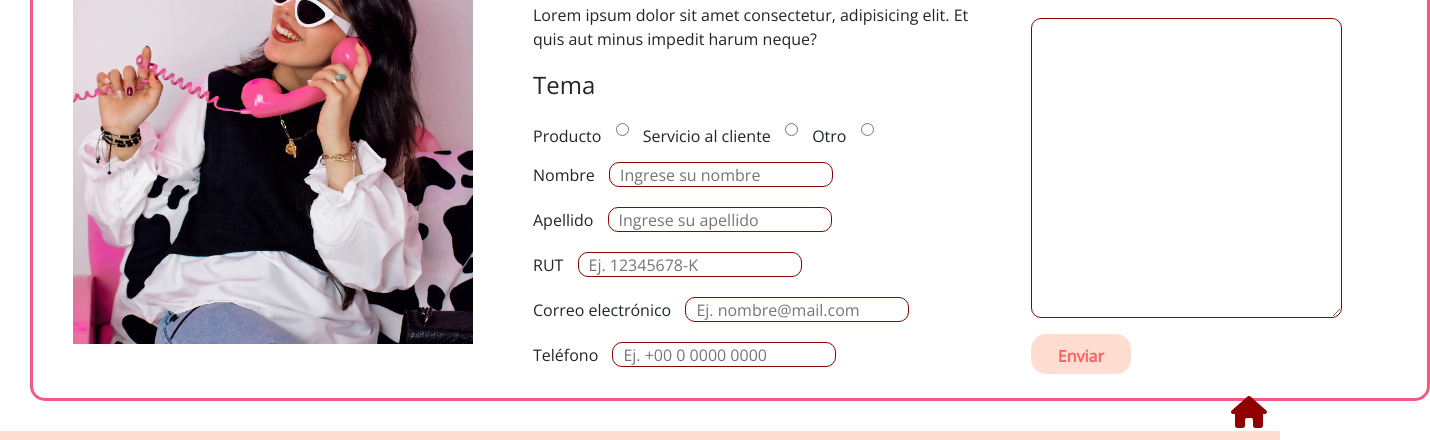
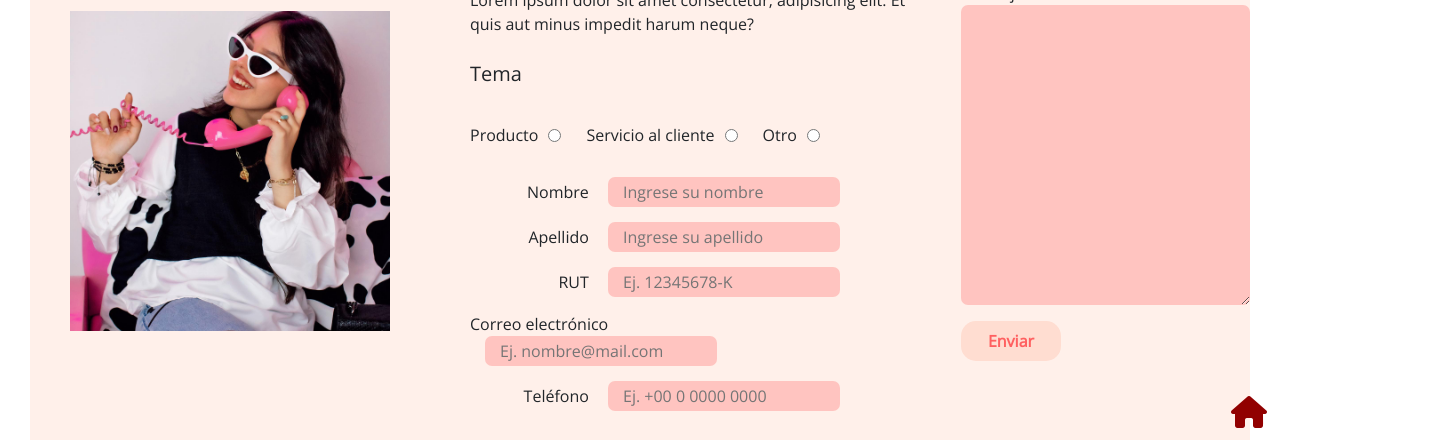
Before and after one commit to giginaranjo/mi-butic-naranjo, a plain HTML site: page paginas/contacto.html in a window 1280 px wide. Shown: the part 292-732 px from the top of the page, 1430 px wide, since content can reach past the window. Drawn offline with nearby package versions, Linux system fonts and the light colour scheme.

Commit message:
confirmacion

```diff
--- a/css/style.css
+++ b/css/style.css
@@ -126,10 +126,12 @@
 
   .navegacion-mobile .fa-bars:hover{
     display: block;
+    transition: 0.5;
   }
 
   .navegacion-mobile .fa-bars:hover + ul{
     display: block;
+    transition: 0,5;
   }
 }
 
@@ -191,9 +193,9 @@
   width: 100px;
   height: 40px;
   margin-top: 10px;
-  padding: 10px;
   border-radius: 15px;
   border: none;
+  text-align: center;
 }
 
 .boton:hover{
@@ -264,25 +266,29 @@
 
 /* VER MÁS -------------------------------------------------------------------------------- */
 
-.seccion-ver-mas {
-  display: flex;
+.seccion-ver-mas{
+  display: grid;
+  grid-template-columns: 1fr 1fr;
+  grid-template-rows: 1fr;
+  height: auto;
 }
 
 .ver-mas img{
-  width: 50vw;
+  width: 100%;
   height: auto;
-  object-fit: cover;
+  object-fit: cover
 }
 
 
 @media(max-width:768px){
   .seccion-ver-mas{
-    flex-direction: column;
+    grid-template-rows: 1fr 1fr;
+    grid-template-columns: 1fr;
     padding: 20px;
   }
   .ver-mas img{
     gap: 5px;
-    width: 100vw;
+    width: 100%;
     flex-direction: column;
 
   }
@@ -339,7 +345,7 @@
 
 .pie-de-pagina {
   background-color: #ffddd1;
-  width: 100vw;
+  width: 100%;
   color: #910000;
   display: grid;
   grid-template-columns: repeat(3, 1fr);
@@ -440,7 +446,7 @@
   height: 500px;
   margin: 30px;
   padding: 20px;
-  border: #f55980 solid 3px;
+  border: #ff6060 solid 3px;
   border-radius: 15px;
   background-color: #ffffff;
 }
@@ -482,51 +488,68 @@
 
 
 .form-contact {
-  width: 1400px;
-  height: 500px;
-  margin: 30px;
-  padding: 20px;
-  border: #f55980 solid 3px;
+  display: flex;
+  justify-content: center;
+  align-items: center;
+  height: 600px;
+  margin: 0px 30px 30px 30px;
   border-radius: 15px;
-  background-color: #ffffff;
-  display: flex;
+  background-color: #ffddd173;
 }
 
 .contact {
-  width: 500px;
-  height: 500px;
-  margin-bottom: 20px;
-  margin-left: 20px;
-  margin-right: 20px;
-  padding: 20px;
+  display: flex;
+  flex-direction: column;
+  gap: 10px ;
+  padding: 40px;
 }
 
-.contact h2{
-  margin-bottom: 20px;
+.tema{
+  display: flex;
+  align-items: center;
+}
+.tema input{
+  margin: 25px 25px 25px 10px;
 }
 
-.contact h4 {
-  margin-top: 20px;
+.datos{
+  display: flex;
+  flex-direction: column;
+  justify-content: center;
+  align-items: end;
+  width: 370px;
+  gap: 15px;
 }
 
-.contact input {
-  border: #910000 solid 1px;
-  border-radius: 10px;
+.datos input {
+  background-color: #ff60604f;
+  border: none;
+  border-radius: 7px;
   height: 25px;
-  padding: 10px;
-  margin: 10px;
+  padding: 15px;
+  margin-left: 15px;
 }
 
-.form-contact img {
+.imagen img {
   width: 400px;
   height: 400px;
-  margin: 20px;
+  padding: 40px;
 }
 
 .mensaje textarea {
-  border: #910000 solid 1px;
-  border-radius: 10px;
+  background-color: #ff60604f;
+  border: none;
+  border-radius: 7px;
   height: 300px;
-  padding: 10px;
-  margin-top: 70px;
 }
+
+@media(max-width:768px){
+  .form-contact{
+    flex-direction: column;
+    height: auto;
+    margin: 30px;
+    justify-content: center;
+    align-items: center;
+    padding: 20px;
+  }
+}
--- a/paginas/contacto.html
+++ b/paginas/contacto.html
@@ -19,9 +19,18 @@
 
         <div class="barra-principal">
             <div class="vacio"></div>
+            <nav class="navegacion-mobile">
+                <i class="fa-solid fa-bars"></i>
+                <ul>
+                    <li><a href="../index.html">Inicio</a></li>
+                    <li><a href="./productos.html">Productos</a></li>
+                    <li><a href="./lista-de-deseos.html">Lista de deseos</a></li>
+                    <li><a href="./contacto.html">Contacto</a></li>
+                </ul>
+            </nav>
             <img src="../multimedia/imagenes/loguito3.png" alt="logo-tienda">
 
-            <a href="../index.html">
+            <a href="#volver-inicio">
                 <h1 class="titulo">M<span>IB</span>Ü<span>TI</span>C</h1>
             </a>
 
@@ -43,20 +52,23 @@
                 <li><a href="./contacto.html">Contacto</a></li>
             </ul>
         </nav>
+
     </header>
 
 
 
     <main>
-        <form class="form-contact" action="">
-            <div>
-                <img class="imagen" src="../multimedia/imagenes/contacto.jpg" alt="contacto">
+        <form class="form-contact">
+
+            <div class="imagen">
+                <img src="../multimedia/imagenes/contacto.jpg" alt="contacto">
             </div>
+
             <div class="contact">
-                <h2 class="titulo-contact">Contacto</h2>
+                <h2 class="titulo-cont">Contacto</h2>
                 <p>Lorem ipsum dolor sit amet consectetur, adipisicing elit. Et quis aut minus impedit harum neque?</p>
-                <div>
-                    <h4>Tema</h4>
+                <h5>Tema</h5>
+                <div class="tema">
                     <label for="produto">Producto</label>
                     <input type="radio" name="tema" id="producto" value="producto">
                     <label for="servicio">Servicio al cliente</label>
@@ -65,6 +77,7 @@
                     <input type="radio" name="tema" id="otro" value="otro">
                 </div>
 
+                <div class="datos">
                     <div>
                         <label for="nombre">Nombre</label>
                         <input type="text" name="nombre" id="nombre" placeholder="Ingrese su nombre" required>
@@ -85,18 +98,21 @@
                         <label for="telefono">Teléfono</label>
                         <input type="number" name="telefono" id="telefono" placeholder="Ej. +00 0 0000 0000" required>
                     </div>
+                </div>
 
             </div>
+
             <div class="mensaje">
-                <div>
+
+                <div  >
                     <label for="mensaje">Mensaje</label>
                     <textarea name="mensaje" id="mensaje" cols="30" rows="10"></textarea>
                 </div>
 
                 <button class="boton" type="submit">Enviar</button>
+
             </div>
-
-
+        </form>
 
 
     </main>
@@ -117,19 +133,25 @@
             </div>
 
             <div class="info-contacto">
+                <div class="texto">
                     <p>Dirección: Lorem ipsum dolor sit amet consectetur. </p>
                     <p>Horarios: Lorem ipsum dolor sit amet consectetur adipisicing elit. Voluptas?</p>
                     <p>WhatsApp: 0000-000-0000</p>
-                <p>Si desea contactarnos, ingrese <a href="./contacto.html">aquí.</a></p>
+                    <p>Si desea contactarnos, ingrese <a href="./paginas/contacto.html">aquí.</a></p>
+                </div>
+                <div class="redes">
                     <i class="fa-brands fa-facebook"></i>
                     <i class="fa-brands fa-instagram"></i>
                     <i class="fa-brands fa-tiktok"></i>
+                </div>
+
             </div>
 
             <div class="mapa">
                 <iframe src="https://www.google.com/maps/embed?pb=!1m18!1m12!1m3!1d212998.56778074888!2d-70.79464167696601!3d-33.472678897036296!2m3!1f0!2f0!3f0!3m2!1i1024!2i768!4f13.1!3m3!1m2!1s0x9662c5410425af2f%3A0x8475d53c400f0931!2sSantiago%2C%20Regi%C3%B3n%20Metropolitana!5e0!3m2!1ses-419!2scl!4v1688447311348!5m2!1ses-419!2scl" width="380" height="300" style="border:0;" allowfullscreen="" loading="lazy" referrerpolicy="no-referrer-when-downgrade"></iframe>
             </div>
         </section>
+
 
     <!-- ICONOS FLOTANTES (VOLVER AL INICIO Y WHATSAPP) -----------------------------------------------  -->
         <section>
```
Lines whose indentation alone changed are shown as unchanged.
